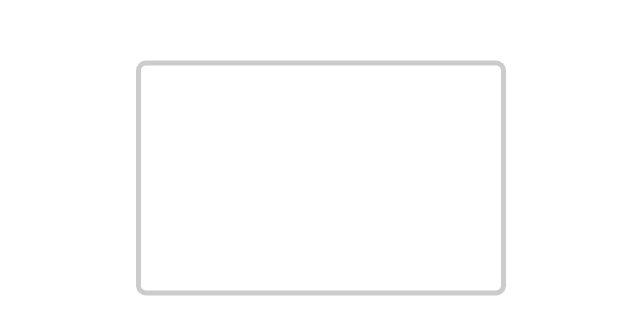
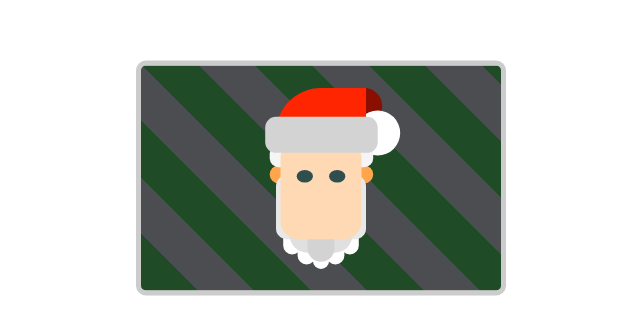
Before and after one commit to felixWackernagel/Javascriptmas2024, a website built with Vite: page index.html in a window 1280 px wide. Shown: the part 222-556 px from the top of the page, without its empty margins (319-959 px from the left). Built offline with nearby package versions, Linux system fonts and the light colour scheme.

Commit message:
move forward

```diff
--- a/index.css
+++ b/index.css
@@ -9,15 +9,199 @@ body {
     top: 50%;
     left: 50%;
     transform: translateX( -50% ) translateY( -50% );
+    width: 360px;
+    height: 225px;
 }
 
 .background {
-    width: 360px;
-    height: 225px;
     border: 5px solid #CCC;
     border-radius: 10px;
+    background: repeating-linear-gradient( 45deg,
+        #1F4C27 0px, #1F4C27 40px,
+        #4C4D51 40px, #4C4D51 80px
+    );
 }
 
 .foreground {
     z-index: 10;
+    display: flex;
+    align-items: center;
+    justify-content: center;
+    scale: 0.9;
+    transform-origin: left;
 }
+
+.head {
+    background-color: #FFD9B3;
+    height: 110px;
+    width: 90px;
+    position: relative;
+    z-index: 10;
+    border-radius: 20px;
+}
+
+.eye {
+    width: 18px;
+    height: 14px;
+    border-radius: 50%;
+    background-color: #2F4F4F;
+}
+
+.eye--left {
+    position: absolute;
+    top: 30%;
+    left: 20%;
+}
+
+.eye--right {
+    position: absolute;
+    top: 30%;
+    left: 80%;
+    transform: translateX(-100%);
+}
+
+.ears {
+    width: 115px;
+    height: 20px;
+    background: #FFA64D;
+    position: absolute;
+    z-index: 8;
+    border-radius: 10px;
+    top: 38%;
+}
+
+.hair {
+    width: 115px;
+    height: 25px;
+    background: #F5F5F5;
+    position: absolute;
+    z-index: 9;
+    border-radius: 10px;
+    top: 28%;
+}
+
+.heat__1 {
+    height: 40px;
+    width: 125px;
+    border-radius: 12px;
+    background-color: #D3D3D3;
+    position: absolute;
+    z-index: 11;
+    top: 14%;
+}
+
+.heat__2 {
+    position: absolute;
+    top: 0;
+    width: 100px;
+    height: 50px;
+    background-color: #FF2500;
+    border-top-left-radius: 50px;
+    z-index: 1;
+}
+
+.heat__3 {
+    position: absolute;
+    top: 0;
+    width: 40px;
+    height: 40px;
+    z-index: 0;
+    background-color: #8A0F00;
+    border-radius: 25px;
+    left: 208px;
+}
+
+.heat__bommel {
+    position: absolute;
+    top: 25px;
+    width: 50px;
+    height: 50px;
+    z-index: 0;
+    background-color: #FFFFFF;
+    border-radius: 25px;
+    left: 218px;
+}
+
+.beard__1 {
+    width: 100px;
+    height: 71px;
+    background: #E8E8E8;
+    position: absolute;
+    z-index: 9;
+    border-radius: 12px;
+    top: 43%;
+}
+
+.beard__2 {
+    width: 70px;
+    height: 70px;
+    background: #E0E0E0;
+    position: absolute;
+    z-index: 9;
+    border-radius: 20px;
+    top: 50%;
+}
+
+.beard__3 {
+    width: 30px;
+    height: 80px;
+    background: #D3D3D3;
+    position: absolute;
+    z-index: 9;
+    border-radius: 15px;
+    top: 50%;
+}
+
+.beard__4 {
+    width: 20px;
+    height: 88px;
+    background: #FFFFFF;
+    position: absolute;
+    z-index: 8;
+    border-radius: 18px;
+    top: 48%;
+    transform: translateX(16px);
+}
+
+.beard__5 {
+    width: 20px;
+    height: 88px;
+    background: #FFFFFF;
+    position: absolute;
+    z-index: 8;
+    border-radius: 18px;
+    top: 48%;
+    transform: translateX(-16px);
+}
+
+.beard__6 {
+    width: 18px;
+    height: 88px;
+    background: #FFFFFF;
+    position: absolute;
+    z-index: 8;
+    border-radius: 18px;
+    top: 50%;
+}
+
+.beard__7 {
+    width: 20px;
+    height: 88px;
+    background: #FFFFFF;
+    position: absolute;
+    z-index: 8;
+    border-radius: 18px;
+    top: 43%;
+    transform: translateX(32px);
+}
+
+.beard__8 {
+    width: 20px;
+    height: 88px;
+    background: #FFFFFF;
+    position: absolute;
+    z-index: 8;
+    border-radius: 18px;
+    top: 43%;
+    transform: translateX(-32px);
+}
--- a/index.html
+++ b/index.html
@@ -3,13 +3,32 @@
 
 <head>
     <title></title>
-    <link rel="stylesheet" href="/index.css">
+    <link rel="stylesheet" href="index.css">
 </head>
 
 <body>
     <main>
         <div class="background"></div>
-        <div class="foreground"></div>
+        <div class="foreground">
+            <div class="head">
+                <div class="eye eye--left"></div>
+                <div class="eye eye--right"></div>
+            </div>
+            <div class="heat__1"></div>
+            <div class="heat__2"></div>
+            <div class="heat__3"></div>
+            <div class="heat__bommel"></div>
+            <div class="hair"></div>
+            <div class="ears"></div>
+            <div class="beard__1"></div>
+            <div class="beard__2"></div>
+            <div class="beard__3"></div>
+            <div class="beard__4"></div>
+            <div class="beard__5"></div>
+            <div class="beard__6"></div>
+            <div class="beard__7"></div>
+            <div class="beard__8"></div>
+        </div>
     </main>
 </body>
 
```
